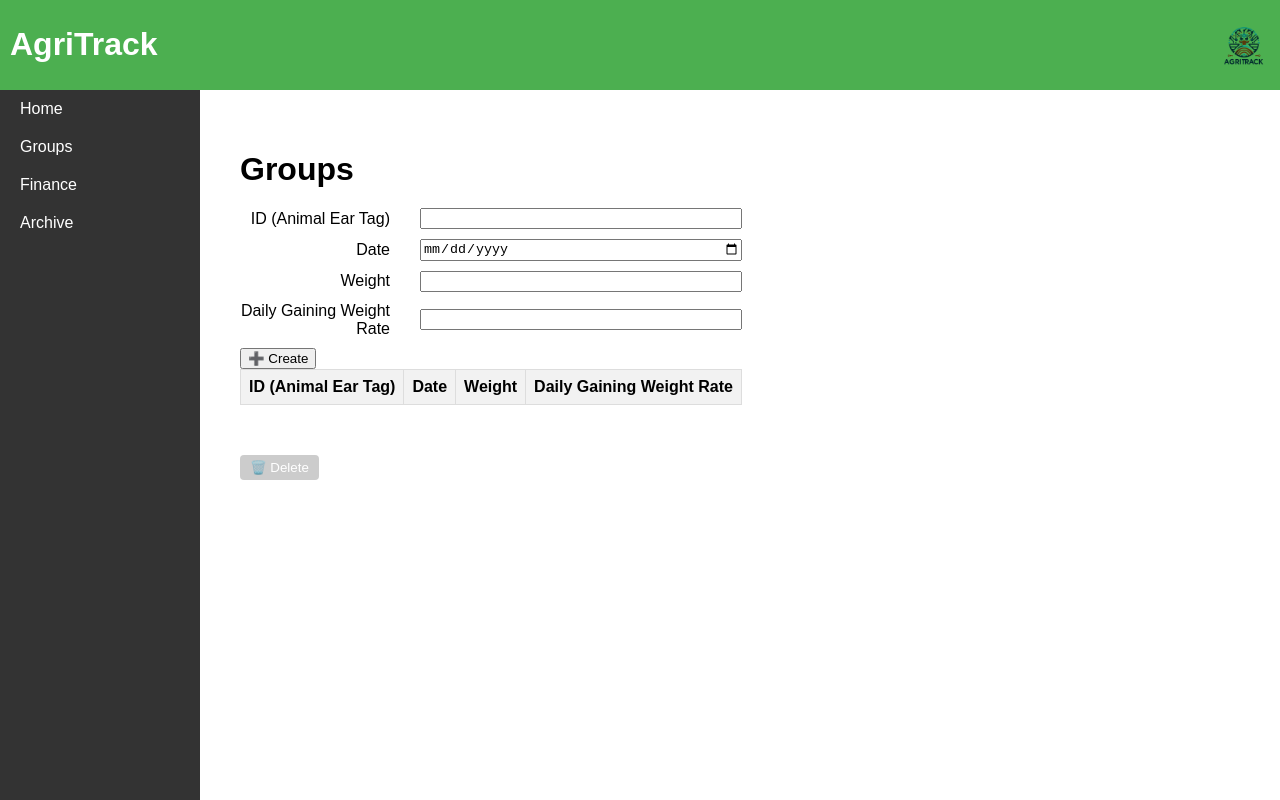
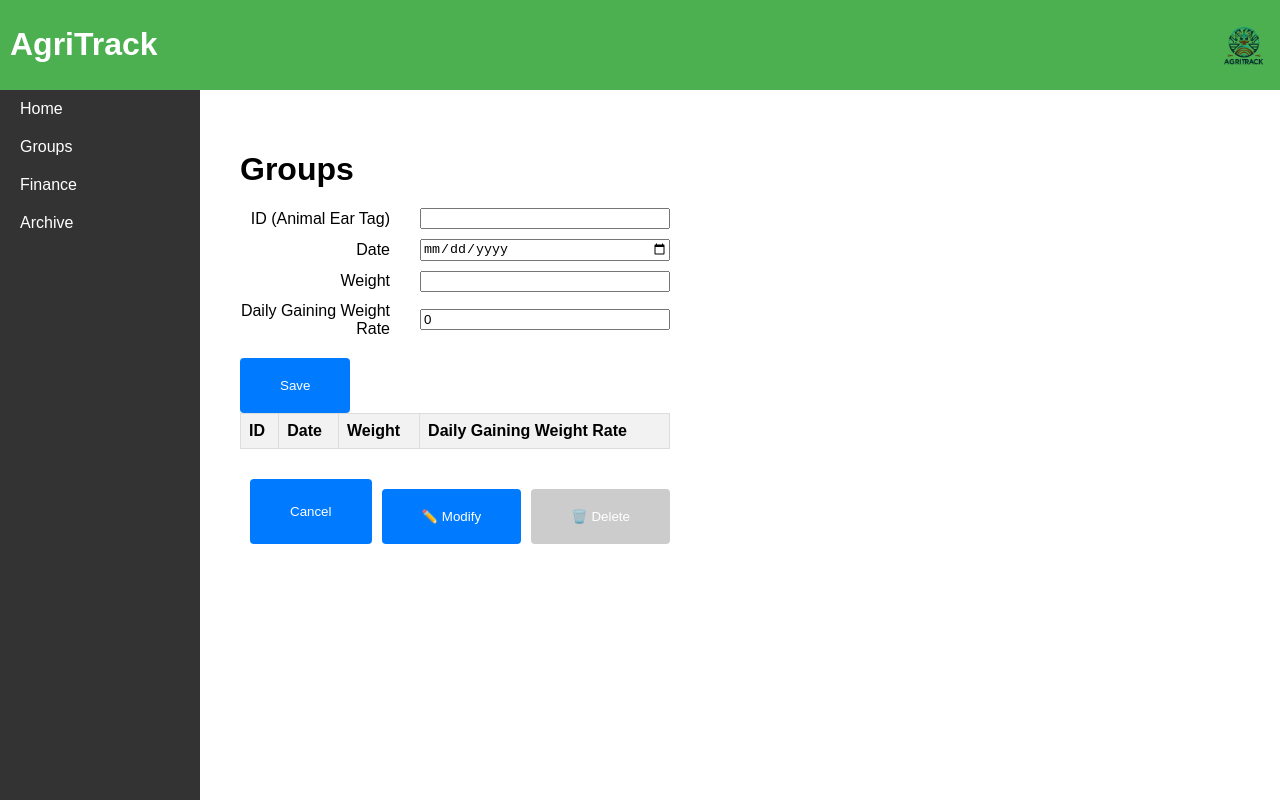
Before and after one commit to KKBalta/AgriTrack, a React (Create React App) app in the folder AgriTrackWeb/: page /groups in a window 1280 px wide. Both pictures are taken after a click on the button "➕ Create". Built offline with nearby package versions, Linux system fonts and the light colour scheme.

Commit message:
finance page 4

```diff
--- a/AgriTrackWeb/src/FinancePage.css
+++ b/AgriTrackWeb/src/FinancePage.css
@@ -148,5 +148,5 @@
 
 /* Pagination button hover styles */
 .finance-pagination button:hover {
-  background-color: #ccc;
+  background-color: #007bff; /* Change to your desired highlight color */
 }
--- a/AgriTrackWeb/src/FinancePage.js
+++ b/AgriTrackWeb/src/FinancePage.js
@@ -55,18 +55,6 @@ export default function FinancePage({ updateArchiveData }) {
     }));
   };
 
-  const handleEditClick = () => {
-    if (selectedIds.length === 1) {
-      const entryToEdit = financeData.find(entry => entry.id === selectedIds[0]);
-      if (entryToEdit) {
-        setFormData(entryToEdit);
-        setShowCreateForm(true);
-      }
-    } else {
-      alert("Please select exactly one item to edit.");
-    }
-  };
-
   const handleSubmit = (event) => {
     event.preventDefault();
     const newEntry = {
@@ -80,6 +68,10 @@ export default function FinancePage({ updateArchiveData }) {
       foderDay: formData.foderDay,
       foderDailyPrice: formData.foderDailyPrice,
     };
+
+    // Calculate Total and Profit here
+    newEntry.total = newEntry.kg * newEntry.price;
+    newEntry.profit = newEntry.total - newEntry.animalPurchasePrice - (newEntry.foderDay * newEntry.foderDailyPrice);
 
     let updatedFinanceData;
     if (formData.id) {
@@ -118,11 +110,9 @@ export default function FinancePage({ updateArchiveData }) {
   };
 
   const handleCreateClick = () => {
-    if (showCreateForm) {
-      // If the form is already visible, cancel it
-      setShowCreateForm(false);
-    } else {
-      // If the form is not visible, show it
+    setShowCreateForm(!showCreateForm); // Toggle the value of showCreateForm
+    // Clear the form data when cancel is clicked
+    if (!showCreateForm) {
       setFormData({
         id: null,
         date: '',
@@ -134,7 +124,32 @@ export default function FinancePage({ updateArchiveData }) {
         foderDay: '',
         foderDailyPrice: '',
       });
-      setShowCreateForm(true);
+    }
+  };
+
+
+  const handleModifyClick = () => {
+    if (selectedIds.length === 1) {
+      const selectedEntry = financeData.find((entry) => entry.id === selectedIds[0]);
+      if (selectedEntry) {
+        // Populate the form fields with the selected entry's data for modification
+        setFormData({
+          id: selectedEntry.id,
+          date: selectedEntry.date,
+          amount: selectedEntry.amount,
+          kg: selectedEntry.kg,
+          price: selectedEntry.price,
+          kdv: selectedEntry.kdv,
+          animalPurchasePrice: selectedEntry.animalPurchasePrice,
+          foderDay: selectedEntry.foderDay,
+          foderDailyPrice: selectedEntry.foderDailyPrice,
+        });
+
+        // Show the create form for modification
+        setShowCreateForm(true);
+      }
+    } else {
+      alert("Please select one row to modify.");
     }
   };
 
@@ -144,6 +159,7 @@ export default function FinancePage({ updateArchiveData }) {
   for (let i = 1; i <= Math.ceil(financeData.length / entriesPerPage); i++) {
     pageNumbers.push(i);
   }
+
   return (
     <div className="finance-page">
       <h1>Finance</h1>
@@ -204,7 +220,7 @@ export default function FinancePage({ updateArchiveData }) {
         </thead>
         <tbody>
           {currentEntries.map((entry, index) => {
-            const identifier = entry.id || `empty-${index}`; // Assuming each entry has a unique 'id'
+            const identifier = entry.id || `empty-${index}`;
             return (
               <tr
                 key={identifier}
@@ -232,7 +248,7 @@ export default function FinancePage({ updateArchiveData }) {
           <button onClick={handleCreateClick} className="finance-create-button">
             {showCreateForm ? 'Cancel' : '➕ Create'}
           </button>
-          <button onClick={handleEditClick} className="finance-modify-button">
+          <button onClick={handleModifyClick} className="finance-modify-button">
             ✏️ Modify
           </button>
           <button
--- a/AgriTrackWeb/src/GroupsPage.css
+++ b/AgriTrackWeb/src/GroupsPage.css
@@ -14,9 +14,22 @@
 }
 
 /* Button styles */
-.create-button, .delete-button {
+.create-button,
+.delete-button,
+.modify-button,
+.save-changes-button { /* Added new class for Save Changes button */
   margin-top: 10px;
-  padding: 5px 10px;
+  padding: 20px 40px;
+  background-color: #007bff;
+  color: white;
+  border: none;
+  border-radius: 4px;
+  cursor: pointer;
+}
+/* Cancel button style */
+.cancel-button {
+  margin-left: 10px;
+  padding: 20px 40px;
   background-color: #007bff;
   color: white;
   border: none;
@@ -24,8 +37,17 @@
   cursor: pointer;
 }
 
+/* Cancel button style when disabled */
+.cancel-button:disabled {
+  background-color: #cccccc;
+}
+
+
 /* Disabled button styles */
-.create-button:disabled, .delete-button:disabled {
+.create-button:disabled,
+.delete-button:disabled,
+.modify-button:disabled,
+.save-changes-button:disabled { /* Added styling for disabled Save Changes button */
   background-color: #cccccc;
 }
 
@@ -34,6 +56,11 @@
   display: flex;
   justify-content: flex-end;
   margin-top: 10px;
+}
+
+/* Added space between buttons */
+.button-group button {
+  margin-left: 10px;
 }
 
 /* Table footer styles */
@@ -47,12 +74,17 @@
 /* Pagination button styles */
 .pagination button {
   margin-right: 5px;
+  margin: 0 5px;
+  padding: 5px 10px;
+  background-color: #ddd;
+  border: none;
+  cursor: pointer;
 }
 
 /* Container for the form and table */
 .form-and-table-container {
   width: 100%;
-  max-width: 800px; /* or any appropriate width */
+  max-width: 800px;
   margin: auto;
 }
 
@@ -93,9 +125,9 @@
 
 /* Row highlighting styles based on selectedIds */
 .groups-table tr.selected-row {
-  background-color: #007bff; /* Change to your desired highlight color */
-  color: white; /* Change text color for better contrast */
-  font-weight: bold; /* Optionally, make the text bold for selected rows */
+  background-color: #007bff;
+  color: white;
+  font-weight: bold;
 }
 
 /* Pagination container styles */
@@ -106,16 +138,7 @@
   padding: 0;
 }
 
-/* Pagination button styles */
-.pagination button {
-  border: none;
-  background-color: #ddd;
-  margin: 0 5px;
-  padding: 5px 10px;
-  cursor: pointer;
-}
-
 /* Pagination button hover styles */
 .pagination button:hover {
-  background-color: #ccc;
+  background-color: #007bff;
 }
--- a/AgriTrackWeb/src/GroupsPage.js
+++ b/AgriTrackWeb/src/GroupsPage.js
@@ -6,15 +6,16 @@ export default function GroupsPage({ updateArchiveData }) {
     id: '',
     date: '',
     weight: '',
-    rate: '',
+    rate: 0, // Initialize rate as 0
   });
   const [groupData, setGroupData] = useState([]);
   const [showCreateForm, setShowCreateForm] = useState(false);
   const [selectedIds, setSelectedIds] = useState([]);
+  const [showModifyForm, setShowModifyForm] = useState(false);
+  const [selectedRowIndex, setSelectedRowIndex] = useState(-1);
 
   const [currentPage, setCurrentPage] = useState(1);
   const entriesPerPage = 5;
-
 
   const indexOfLastEntry = currentPage * entriesPerPage;
   const indexOfFirstEntry = indexOfLastEntry - entriesPerPage;
@@ -42,21 +43,54 @@ export default function GroupsPage({ updateArchiveData }) {
     }));
   };
 
+  const calculateDailyRate = (id, date, weight) => {
+    // Find the last entry for the given ID
+    const lastEntry = groupData
+      .filter((entry) => entry.id === id)
+      .sort((a, b) => new Date(b.date) - new Date(a.date))[0];
+
+    if (lastEntry) {
+      const lastWeight = parseFloat(lastEntry.weight);
+      const currentDate = new Date(date);
+      const lastDate = new Date(lastEntry.date);
+      const daysDifference = (currentDate - lastDate) / (1000 * 60 * 60 * 24);
+
+      if (daysDifference > 0) {
+        const dailyRate = (weight - lastWeight) / daysDifference;
+        return isNaN(dailyRate) ? 0 : dailyRate.toFixed(2);
+      }
+    }
+
+    return 0;
+  };
+
   const handleSubmit = (event) => {
     event.preventDefault();
+
+    if (selectedRowIndex !== -1) {
+      const updatedGroupData = [...groupData];
+      updatedGroupData[selectedRowIndex] = formData;
+      setGroupData(updatedGroupData);
+      localStorage.setItem('groupData', JSON.stringify(updatedGroupData));
+      setSelectedRowIndex(-1);
+      setShowModifyForm(false);
+    } else {
+      const { id, date, weight } = formData;
+      const dailyRate = calculateDailyRate(id, date, weight);
       const newEntry = {
-      id: formData.id,
-      date: formData.date,
-      weight: formData.weight,
-      rate: formData.rate,
+        id,
+        date,
+        weight,
+        rate: dailyRate,
       };
       const updatedGroupData = [...groupData, newEntry];
       setGroupData(updatedGroupData);
       localStorage.setItem('groupData', JSON.stringify(updatedGroupData));
+    }
+
     setShowCreateForm(false);
-    setFormData({ id: '', date: '', weight: '', rate: '' });
-
-    const year = newEntry.date.substring(0, 4);
+    setFormData({ id: '', date: '', weight: '', rate: 0 });
+    const year = formData.date.substring(0, 4);
     updateArchiveData(year, 'groupData');
   };
 
@@ -69,15 +103,35 @@ export default function GroupsPage({ updateArchiveData }) {
   };
 
   const handleCreateClick = () => {
+    if (showCreateForm) {
+      setShowCreateForm(false);
+      setShowModifyForm(false);
+    } else {
+      setFormData({ id: '', date: '', weight: '', rate: 0 });
       setShowCreateForm(true);
+    }
+  };
+
+  const handleModifyClick = () => {
+    if (selectedIds.length === 1) {
+      const selectedId = selectedIds[0];
+      const selectedIndex = groupData.findIndex((entry) => entry.id === selectedId);
+
+      if (selectedIndex !== -1) {
+        const entryToModify = groupData[selectedIndex];
+        setFormData(entryToModify);
+        setSelectedRowIndex(selectedIndex);
+        setShowCreateForm(true);
+        setShowModifyForm(true);
+      }
+    } else {
+      alert('Please select exactly one item to modify.');
+    }
   };
 
   const handleDelete = () => {
-
     if (selectedIds.length > 0) {
-
-      const confirmDelete = window.confirm("Are you sure you want to delete the selected rows?");
-
+      const confirmDelete = window.confirm('Are you sure you want to delete the selected rows?');
       if (confirmDelete) {
         const updatedGroupData = groupData.filter((entry, index) => {
           const identifier = entry.id || `empty-${index}`;
@@ -88,15 +142,17 @@ export default function GroupsPage({ updateArchiveData }) {
         setSelectedIds([]);
       }
     } else {
-      alert("Please select rows to delete.");
+      alert('Please select rows to delete.');
     }
   };
+
+// ...
 
 return (
   <div className="groups-page">
     <h1>Groups</h1>
 
-      {showCreateForm && (
+    {showCreateForm || showModifyForm ? (
       <form onSubmit={handleSubmit}>
         <div className="input-group">
           <label>ID (Animal Ear Tag)</label>
@@ -105,6 +161,7 @@ export default function GroupsPage({ updateArchiveData }) {
             name="id"
             value={formData.id}
             onChange={handleInputChange}
+            readOnly={selectedRowIndex !== -1}
           />
         </div>
         <div className="input-group">
@@ -132,48 +189,68 @@ export default function GroupsPage({ updateArchiveData }) {
             name="rate"
             value={formData.rate}
             onChange={handleInputChange}
+            readOnly={selectedRowIndex !== -1}
           />
         </div>
-          <button type="submit">➕ Create</button>
+        <button type="submit" className="save-changes-button">
+          {selectedRowIndex !== -1 ? 'Save Changes' : 'Save'}
+        </button>
       </form>
-      )}
+    ) : null}
 
+    <div className="form-and-table-container">
       <table className="groups-table">
         <thead>
           <tr className="table-headers">
-            <th>ID (Animal Ear Tag)</th>
+            <th>ID</th>
             <th>Date</th>
             <th>Weight</th>
             <th>Daily Gaining Weight Rate</th>
           </tr>
         </thead>
         <tbody>
-          {currentEntries.map((entry, index) => {
-            const identifier = entry.id || `empty-${index}`;
-            return (
+          {currentEntries.map((entry, index) => (
             <tr
-                key={identifier}
-                onClick={() => handleRowClick(identifier)}
-                className={selectedIds.includes(identifier) ? 'selected-row' : ''}
+              key={index}
+              className={selectedIds.includes(entry.id || `empty-${index}`) ? 'selected-row' : ''}
+              onClick={() => handleRowClick(entry.id || `empty-${index}`)}
             >
-                <td>{entry.id || 'N/A'}</td>
-                <td>{entry.date || 'N/A'}</td>
-                <td>{entry.weight || 'N/A'}</td>
-                <td>{entry.rate || 'N/A'}</td>
+              <td>{entry.id}</td>
+              <td>{entry.date}</td>
+              <td>{entry.weight}</td>
+              <td>{entry.rate}</td>
             </tr>
-            );
-          })}
+          ))}
         </tbody>
       </table>
+    </div>
 
-      <div className="table-footer">
+    <div className="pagination">
+      {pageNumbers.map((number) => (
+        <button
+          key={number}
+          onClick={() => paginate(number)}
+          className={currentPage === number ? 'active' : ''}
+        >
+          {number}
+        </button>
+      ))}
+    </div>
+
     <div className="button-group">
       {!showCreateForm && (
         <button onClick={handleCreateClick} className="create-button">
           ➕ Create
         </button>
       )}
-
+      {showCreateForm && (
+        <button onClick={handleCreateClick} className="cancel-button">
+          Cancel
+        </button>
+      )}
+      <button onClick={handleModifyClick} className="modify-button">
+        ✏️ Modify
+      </button>
       <button
         onClick={handleDelete}
         disabled={selectedIds.length === 0}
@@ -182,15 +259,7 @@ export default function GroupsPage({ updateArchiveData }) {
         🗑️ Delete
       </button>
     </div>
-
-        <div className="pagination">
-          {pageNumbers.map((number) => (
-            <button key={number} onClick={() => paginate(number)}>
-              {number}
-            </button>
-          ))}
-        </div>
-      </div>
   </div>
 );
+
 }
```
Lines whose indentation alone changed are shown as unchanged.
